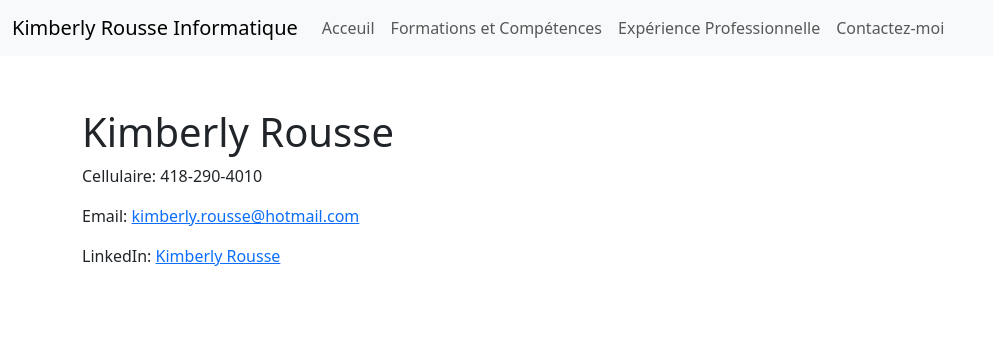
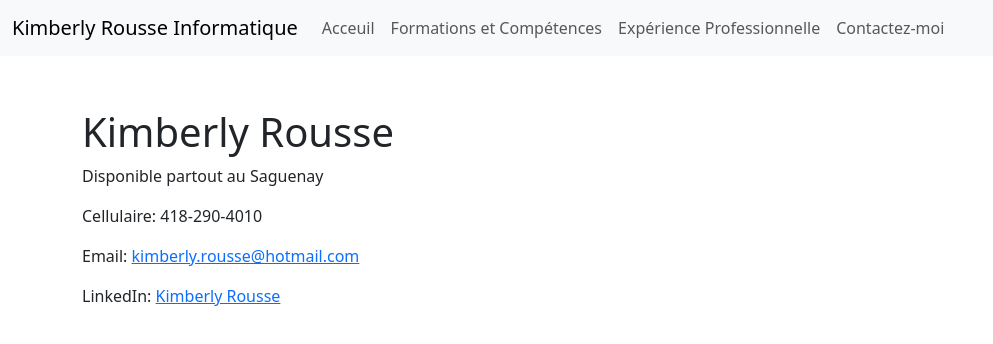
Before and after one commit to kimberlyrousse/kimberlyrousse.github.io, a Next.js app: page /contact in a window 1280 px wide. Shown: the top 344 px of the page, without its empty margins (0-993 px from the left). Built offline with nearby package versions, Linux system fonts and the light colour scheme.

Commit message:
ajout Saguenay

```diff
--- a/app/contact/page.js
+++ b/app/contact/page.js
@@ -12,6 +12,8 @@ export default function HomePage() {
                     <div className="col-md-6">
                         <h1>Kimberly Rousse</h1>
 
+                        <p className="mt-2">Disponible partout au Saguenay</p>
+
                         <p className="mt-2">Cellulaire: 418-290-4010</p>
 
                         <p className="mt-2">Email: <Link href="mailto:kimberly.rousse@hotmail.com">kimberly.rousse@hotmail.com</Link></p>
```
